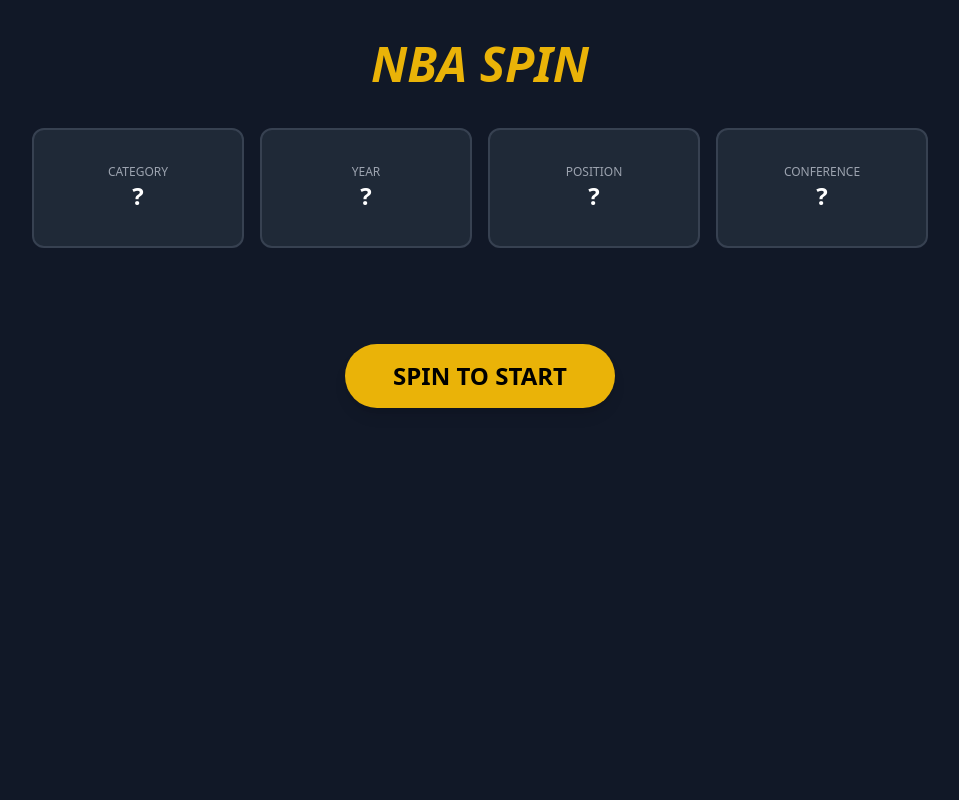
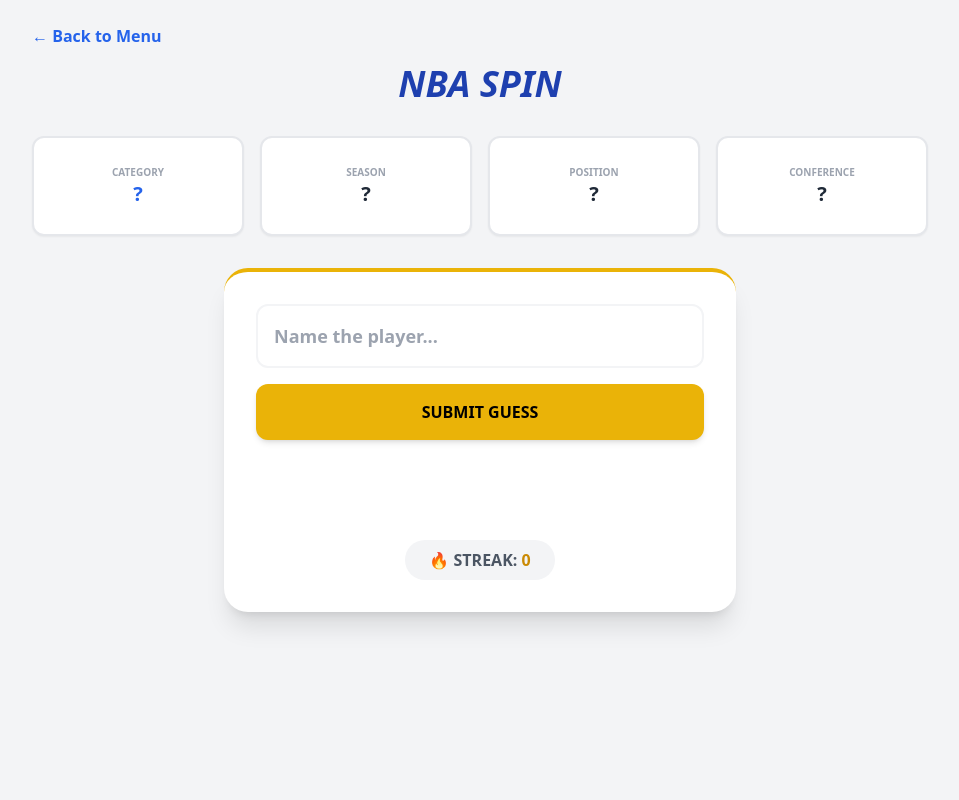
Before and after one commit to tezed13/nba-guessr, a FastAPI app: page /spin in a window 1280 px wide. Shown: the whole page, without its empty margins (160-1119 px from the left). Run offline with FastAPI, Linux system fonts and the light colour scheme; some libraries are stand-ins or nearby versions.

Commit message:
spin fix

```diff
--- a/app.py
+++ b/app.py
@@ -121,19 +121,20 @@
     if stats_df.empty:
         return JSONResponse({"error": "CSV not loaded"}, status_code=500)
 
-    # 1. Apply your basic criteria
+    # Filter by your criteria
     qualified = stats_df[(stats_df["g"] > 45) & (stats_df["mp_per_game"] > 12)].copy()
 
-    # Add Conference column for filtering
+    # Map Conference
     qualified['conference'] = qualified['tm'].map(TEAM_TO_CONF).fillna('Other')
     qualified = qualified[qualified['conference'] != 'Other']
 
-    # 2. Pick a random category and a random target player to build the "clue"
+    # Pick a random category
     selected_category = random.choice(CATEGORIES)
+
+    # Pick a random target row from the whole dataset
     target_row = qualified.sample(1).iloc[0]
 
-    # 3. Find the "Winner" (Highest in that category for that Year/Pos/Conf)
-    # This makes the game "Find the leader of [Category] in [Year] at [Position] in [Conf]"
+    # Find the leader in that category for that Year/Pos/Conf
     subset = qualified[
         (qualified['season'] == target_row['season']) &
         (qualified['pos'] == target_row['pos']) &
@@ -141,10 +142,6 @@
     ]
 
     winner_row = subset.loc[subset[selected_category].idxmax()]
-
-    # 4. Pick 3 "Decoy" players from the same season/conf to make it hard
-    decoys = qualified[qualified['season'] == winner_row['season']].sample(3)
-    choices = pd.concat([pd.DataFrame([winner_row]), decoys]).sample(frac=1)
 
     return {
         "clues": {
@@ -154,8 +151,7 @@
             "pos": winner_row['pos'],
             "conf": winner_row['conference']
         },
-        "winner": winner_row["player"],
-        "choices": choices["player"].tolist()
+        "winner": winner_row["player"]
     }
 
 @app.get("/spin", response_class=HTMLResponse)
--- a/templates/spin.html
+++ b/templates/spin.html
@@ -1,108 +1,155 @@
 <!DOCTYPE html>
 <html>
 <head>
-    <title>NBA Spin Game</title>
+    <title>NBA Spin - Text Entry</title>
     <script src="https://cdn.tailwindcss.com"></script>
     <style>
-        /* The Slot Machine Animation */
-        .slot-container {
-            height: 120px;
-            overflow: hidden;
-            border: 2px solid #374151;
-            border-radius: 12px;
-            background: #1f2937;
-        }
-        .slot-reel {
-            animation: spin 2s cubic-bezier(0.45, 0.05, 0.55, 0.95);
-        }
+        .slot-container { height: 100px; overflow: hidden; border: 2px solid #e5e7eb; border-radius: 12px; background: white; }
+        .slot-reel { animation: spin 1.5s cubic-bezier(0.45, 0.05, 0.55, 0.95); }
         @keyframes spin {
             0% { transform: translateY(0); filter: blur(0); }
-            50% { transform: translateY(-500px); filter: blur(4px); }
+            50% { transform: translateY(-300px); filter: blur(2px); }
             100% { transform: translateY(0); filter: blur(0); }
         }
     </style>
 </head>
-<body class="bg-gray-900 text-white min-h-screen p-10 flex flex-col items-center">
-    <h1 class="text-5xl font-black mb-10 text-yellow-500 italic">NBA SPIN</h1>
+<body class="bg-gray-100 min-h-screen p-6 flex flex-col items-center">
+    <nav class="w-full max-w-4xl mb-4 text-left">
+        <a href="/" class="text-blue-600 hover:underline font-bold">← Back to Menu</a>
+    </nav>
 
-    <div class="grid grid-cols-2 md:grid-cols-4 gap-4 w-full max-w-4xl mb-12">
-        <div class="slot-container flex flex-col items-center justify-center">
+    <h1 class="text-4xl font-black mb-8 text-blue-800 italic uppercase">NBA SPIN</h1>
+
+    <div class="grid grid-cols-2 md:grid-cols-4 gap-4 w-full max-w-4xl mb-8">
+        <div class="slot-container flex flex-col items-center justify-center shadow-sm">
             <div id="reel-stat" class="slot-reel text-center">
-                <span class="text-xs text-gray-400 block" id="stat-label">CATEGORY</span>
-                <span class="text-2xl font-bold" id="stat-val">?</span>
+                <span class="text-[10px] text-gray-400 block uppercase font-bold" id="stat-label">CATEGORY</span>
+                <span class="text-xl font-black text-blue-600" id="stat-val">?</span>
             </div>
         </div>
-        <div class="slot-container flex flex-col items-center justify-center">
+        <div class="slot-container flex flex-col items-center justify-center shadow-sm">
             <div id="reel-year" class="slot-reel text-center">
-                <span class="text-xs text-gray-400 block">YEAR</span>
-                <span class="text-2xl font-bold" id="year-val">?</span>
+                <span class="text-[10px] text-gray-400 block uppercase font-bold">SEASON</span>
+                <span class="text-xl font-black text-gray-800" id="year-val">?</span>
             </div>
         </div>
-        <div class="slot-container flex flex-col items-center justify-center">
+        <div class="slot-container flex flex-col items-center justify-center shadow-sm">
             <div id="reel-pos" class="slot-reel text-center">
-                <span class="text-xs text-gray-400 block">POSITION</span>
-                <span class="text-2xl font-bold" id="pos-val">?</span>
+                <span class="text-[10px] text-gray-400 block uppercase font-bold">POSITION</span>
+                <span class="text-xl font-black text-gray-800" id="pos-val">?</span>
             </div>
         </div>
-        <div class="slot-container flex flex-col items-center justify-center">
+        <div class="slot-container flex flex-col items-center justify-center shadow-sm">
             <div id="reel-conf" class="slot-reel text-center">
-                <span class="text-xs text-gray-400 block">CONFERENCE</span>
-                <span class="text-2xl font-bold" id="conf-val">?</span>
+                <span class="text-[10px] text-gray-400 block uppercase font-bold">CONFERENCE</span>
+                <span class="text-xl font-black text-gray-800" id="conf-val">?</span>
             </div>
         </div>
     </div>
 
-    <div id="choices-grid" class="grid grid-cols-1 md:grid-cols-2 gap-4 w-full max-w-2xl"></div>
+    <div class="w-full max-w-lg bg-white p-8 rounded-3xl shadow-xl border-t-4 border-yellow-500">
+        <div class="relative">
+            <input type="text" id="guessInput" placeholder="Name the player..."
+                   class="w-full border-2 border-gray-100 rounded-xl p-4 focus:border-yellow-500 outline-none transition-all text-lg font-bold">
+            <div id="suggestions" class="absolute z-10 w-full border border-gray-200 rounded-md mt-1 bg-white max-h-48 overflow-y-auto hidden shadow-2xl"></div>
+        </div>
 
-    <button id="spinBtn" onclick="playGame()" class="mt-12 bg-yellow-500 hover:bg-yellow-400 text-black font-black py-4 px-12 rounded-full text-2xl transition-all active:scale-95 shadow-lg">
-        SPIN TO START
-    </button>
+        <div class="flex gap-2 mt-4">
+            <button id="submitBtn" class="flex-1 bg-yellow-500 hover:bg-yellow-400 text-black font-black py-4 rounded-xl transition-all shadow-md">SUBMIT GUESS</button>
+            <button id="spinBtn" class="flex-1 bg-blue-600 hover:bg-blue-500 text-white font-black py-4 rounded-xl transition-all shadow-md hidden">NEXT SPIN</button>
+        </div>
+
+        <div id="resultArea" class="mt-6 text-center min-h-[60px]">
+            <p id="resultMsg" class="text-xl font-bold"></p>
+            <p id="correctName" class="text-gray-500 mt-1"></p>
+        </div>
+
+        <div class="mt-4 flex justify-center">
+            <div class="bg-gray-100 px-6 py-2 rounded-full font-black text-gray-600">
+                🔥 STREAK: <span id="streakVal" class="text-yellow-600">0</span>
+            </div>
+        </div>
+    </div>
 
     <script>
-        async function playGame() {
-            const btn = document.getElementById('spinBtn');
-            btn.disabled = true;
-            btn.textContent = "SPINNING...";
+        let currentWinner = "";
+        let spinStreak = 0;
+        let playerNames = [];
 
-            // Trigger animation classes
+        // Load all players for autocomplete (same as guess game)
+        fetch("/all_players").then(res => res.json()).then(data => playerNames = data);
+
+        async function triggerSpin() {
+            // Reset UI
+            document.getElementById('resultMsg').textContent = "";
+            document.getElementById('correctName').textContent = "";
+            document.getElementById('guessInput').value = "";
+            document.getElementById('submitBtn').classList.remove('hidden');
+            document.getElementById('spinBtn').classList.add('hidden');
+
+            // Re-run animations
             document.querySelectorAll('.slot-reel').forEach(r => {
                 r.style.animation = 'none';
-                r.offsetHeight; /* trigger reflow */
+                r.offsetHeight;
                 r.style.animation = null;
             });
 
             const res = await fetch('/spin_data');
             const data = await res.json();
+            currentWinner = data.winner;
 
-            // Wait for animation to finish (2s)\
             setTimeout(() => {
                 document.getElementById('stat-label').textContent = data.clues.stat_name;
                 document.getElementById('stat-val').textContent = data.clues.stat_val;
                 document.getElementById('year-val').textContent = data.clues.season;
                 document.getElementById('pos-val').textContent = data.clues.pos;
                 document.getElementById('conf-val').textContent = data.clues.conf;
+            }, 1500);
+        }
 
-                const grid = document.getElementById('choices-grid');
-                grid.innerHTML = '';
-                data.choices.forEach(name => {
-                    const b = document.createElement('button');
-                    b.className = "bg-gray-800 border-2 border-gray-700 p-6 rounded-xl hover:bg-gray-700 font-bold text-xl transition-all";
-                    b.textContent = name;
-                    b.onclick = () => {
-                        if(name === data.winner) {
-                            alert("✅ SWISH! Correct.");
-                            playGame();
-                        } else {
-                            alert("❌ AIRBALL! It was " + data.winner);
-                        }
-                    };
-                    grid.appendChild(b);
-                });
+        document.getElementById('submitBtn').onclick = () => {
+            const guess = document.getElementById('guessInput').value.trim();
+            const msg = document.getElementById('resultMsg');
+            const subBtn = document.getElementById('submitBtn');
+            const nextBtn = document.getElementById('spinBtn');
 
-                btn.disabled = false;
-                btn.textContent = "SPIN AGAIN";
-            }, 2000);
+            if (guess.toLowerCase() === currentWinner.toLowerCase()) {
+                spinStreak++;
+                msg.textContent = "✅ SWISH! Correct!";
+                msg.className = "text-xl font-bold text-green-600";
+            } else {
+                spinStreak = 0;
+                msg.textContent = "❌ AIRBALL!";
+                msg.className = "text-xl font-bold text-red-600";
+                document.getElementById('correctName').textContent = `The answer was ${currentWinner}`;
+            }
+
+            document.getElementById('streakVal').textContent = spinStreak;
+            subBtn.classList.add('hidden');
+            nextBtn.classList.remove('hidden');
+        };
+
+        // Autocomplete Logic
+        const guessInput = document.getElementById('guessInput');
+        const suggestionsDiv = document.getElementById('suggestions');
+
+        guessInput.addEventListener('input', () => {
+            const query = guessInput.value.toLowerCase().trim();
+            if (query.length < 2) { suggestionsDiv.classList.add('hidden'); return; }
+            const matches = playerNames.filter(n => n.toLowerCase().includes(query)).slice(0, 8);
+            if (matches.length === 0) { suggestionsDiv.classList.add('hidden'); return; }
+
+            suggestionsDiv.innerHTML = matches.map(n => `<div class="p-3 hover:bg-yellow-50 cursor-pointer border-b last:border-0 font-bold" onclick="selectName('${n.replace(/'/g, "\\'")}')">${n}</div>`).join("");
+            suggestionsDiv.classList.remove('hidden');
+        });
+
+        function selectName(n) {
+            guessInput.value = n;
+            suggestionsDiv.classList.add('hidden');
         }
+
+        document.getElementById('spinBtn').onclick = triggerSpin;
+        window.onload = triggerSpin;
     </script>
 </body>
 </html>
```
